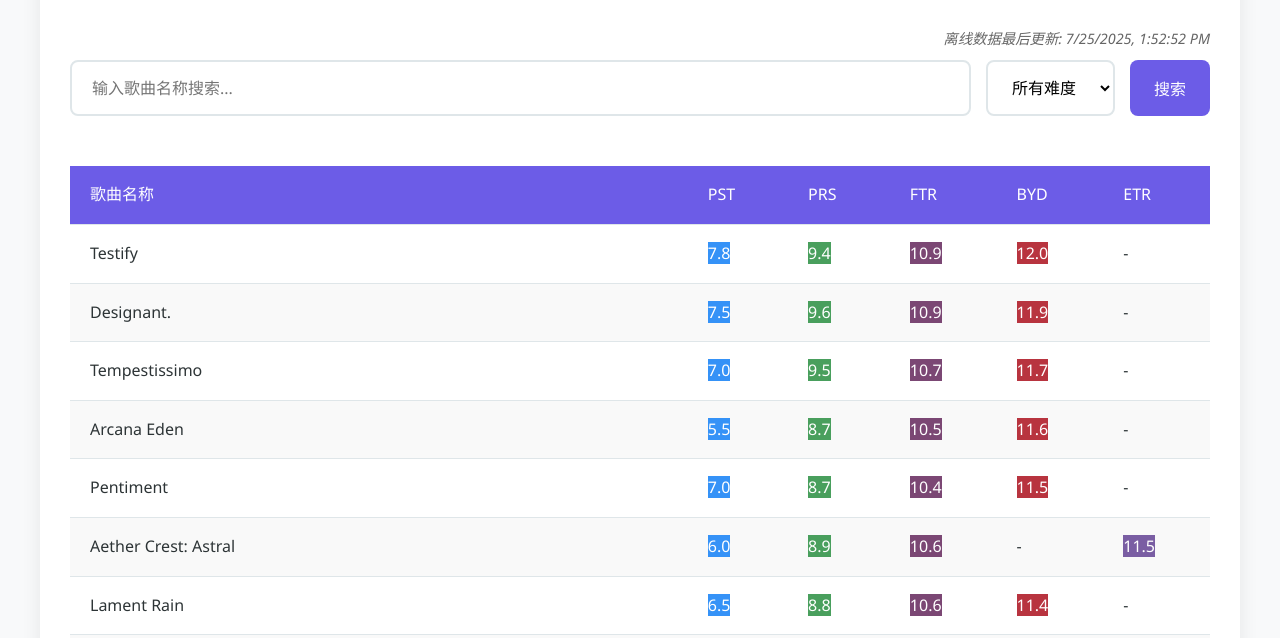
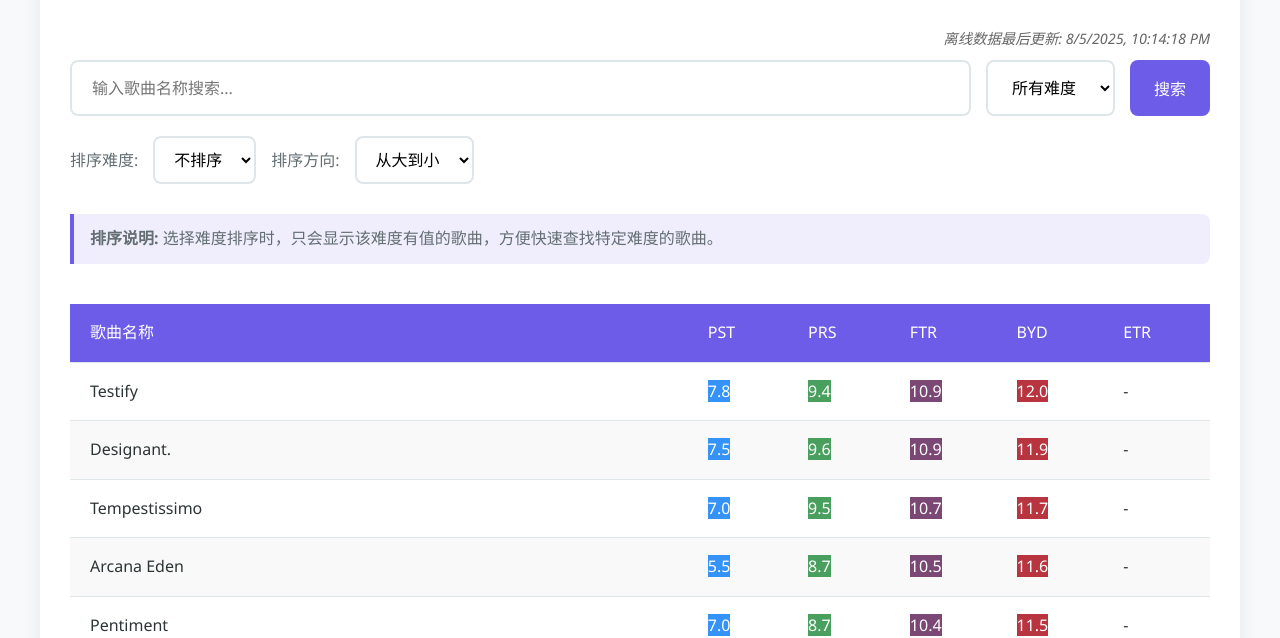
Before and after one commit to QTYXOVO/qtyxovo.github.io, a plain HTML site: page Arcaea_Difficulty_Lookup/index.html in a window 1280 px wide. Shown: the part 165-803 px from the top of the page. Drawn offline with Linux system fonts and the light colour scheme; no server answers.

Commit message:
feat(搜索): 添加歌曲难度排序功能
实现按特定难度值排序功能，新增排序UI控件和逻辑。用户现在可以选择难度和排序方向来优化搜索结果浏览体验。

```diff
--- a/Arcaea_Difficulty_Lookup/app.js
+++ b/Arcaea_Difficulty_Lookup/app.js
@@ -66,6 +66,8 @@ fetchSongData();
 const searchInput = document.getElementById('search-input');
 const difficultySelect = document.getElementById('difficulty-select');
 const searchButton = document.getElementById('search-button');
+const sortDifficultySelect = document.getElementById('sort-difficulty');
+const sortDirectionSelect = document.getElementById('sort-direction');
 const resultsBody = document.getElementById('results-body');
 const noResults = document.getElementById('no-results');
 
@@ -83,11 +85,15 @@ searchInput.addEventListener('keypress', (e) => {
 });
 
 difficultySelect.addEventListener('change', performSearch);
+sortDifficultySelect.addEventListener('change', performSearch);
+sortDirectionSelect.addEventListener('change', performSearch);
 
 // 执行搜索
 function performSearch() {
     const searchTerm = searchInput.value.trim().toLowerCase();
     const selectedDifficulty = difficultySelect.value;
+    const sortDifficulty = sortDifficultySelect.value;
+    const sortDirection = sortDirectionSelect.value;
 
     // 过滤歌曲
     const filteredSongs = songData.filter(song => {
@@ -103,7 +109,29 @@ function performSearch() {
         }
     });
 
-    renderResults(filteredSongs);
+    // 排序歌曲
+    let sortedSongs = filteredSongs;
+    if (sortDifficulty !== 'none') {
+        // 只对所选难度有值的歌曲进行排序
+        const songsWithDifficulty = filteredSongs.filter(song => {
+            return song.difficulties[sortDifficulty] !== '' && !isNaN(parseFloat(song.difficulties[sortDifficulty]));
+        });
+
+        sortedSongs = [...songsWithDifficulty].sort((a, b) => {
+            // 获取两个歌曲的难度值
+            const aValue = parseFloat(a.difficulties[sortDifficulty]);
+            const bValue = parseFloat(b.difficulties[sortDifficulty]);
+
+            // 根据排序方向返回比较结果
+            if (sortDirection === 'asc') {
+                return aValue - bValue;
+            } else {
+                return bValue - aValue;
+            }
+        });
+    }
+
+    renderResults(sortedSongs);
 }
 
 // 渲染搜索结果
--- a/Arcaea_Difficulty_Lookup/index.html
+++ b/Arcaea_Difficulty_Lookup/index.html
@@ -21,10 +21,32 @@
             <input type="text" id="search-input" placeholder="输入歌曲名称搜索..." autocomplete="off">
             <select id="difficulty-select" aria-label="难度选择">
                 <option value="all">所有难度</option>
+                <option value="PST">PST</option>
+                <option value="PRS">PRS</option>
+                <option value="FTR">FTR</option>
                 <option value="BYD">BYD</option>
                 <option value="ETR">ETR</option>
             </select>
             <button id="search-button">搜索</button>
+        </div>
+        <div class="sort-container">
+            <label for="sort-difficulty">排序难度:</label>
+            <select id="sort-difficulty" aria-label="排序难度选择">
+                <option value="none">不排序</option>
+                <option value="PST">PST</option>
+                <option value="PRS">PRS</option>
+                <option value="FTR">FTR</option>
+                <option value="BYD">BYD</option>
+                <option value="ETR">ETR</option>
+            </select>
+            <label for="sort-direction">排序方向:</label>
+            <select id="sort-direction" aria-label="排序方向选择">
+                <option value="desc">从大到小</option>
+                <option value="asc">从小到大</option>
+            </select>
+        </div>
+        <div class="sort-note">
+            <p><strong>排序说明:</strong> 选择难度排序时，只会显示该难度有值的歌曲，方便快速查找特定难度的歌曲。</p>
         </div>
         <div class="results-container">
             <table id="results-table">
--- a/Arcaea_Difficulty_Lookup/styles.css
+++ b/Arcaea_Difficulty_Lookup/styles.css
@@ -42,8 +42,49 @@ h1 {
 .search-container {
     display: flex;
     gap: 15px;
+    margin-bottom: 20px;
+    flex-wrap: wrap;
+}
+
+.sort-container {
+    display: flex;
+    gap: 15px;
     margin-bottom: 30px;
     flex-wrap: wrap;
+    align-items: center;
+}
+
+.sort-container label {
+    font-weight: 500;
+    color: var(--dark-gray);
+}
+
+.sort-container select {
+    padding: 10px 15px;
+    border: 2px solid var(--light-gray);
+    border-radius: 8px;
+    font-size: 1rem;
+    background-color: white;
+    cursor: pointer;
+    transition: all 0.3s ease;
+}
+
+.sort-container select:focus {
+    outline: none;
+    border-color: var(--primary-color);
+}
+
+.sort-note {
+    margin-bottom: 20px;
+    padding: 12px 16px;
+    background-color: rgba(108, 92, 231, 0.1);
+    border-left: 4px solid var(--primary-color);
+    border-radius: 0 8px 8px 0;
+}
+
+.sort-note p {
+    margin: 0;
+    color: var(--dark-gray);
 }
 
 #search-input {
```
Also changed, not shown: Arcaea_Difficulty_Lookup/offline/songs.json.
